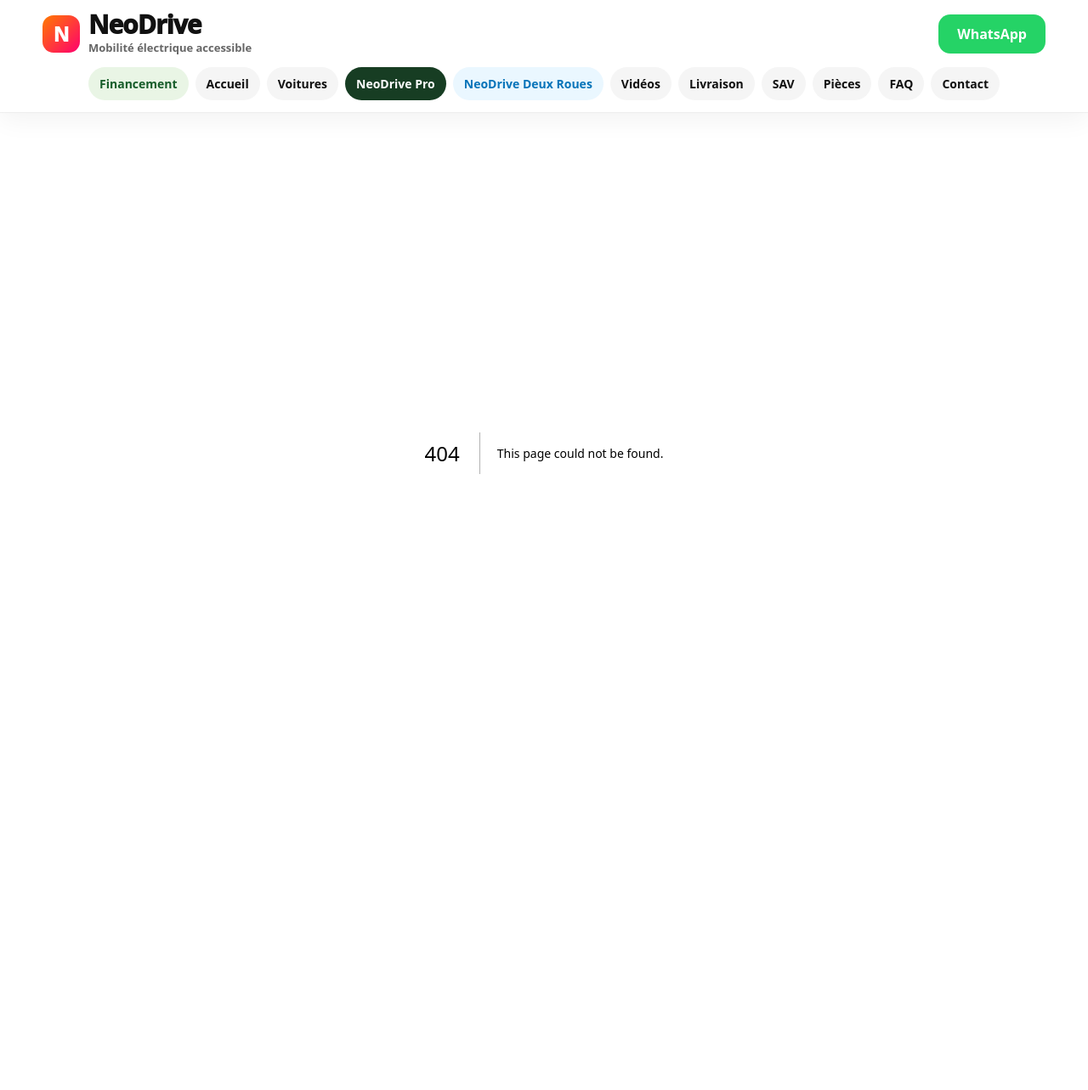
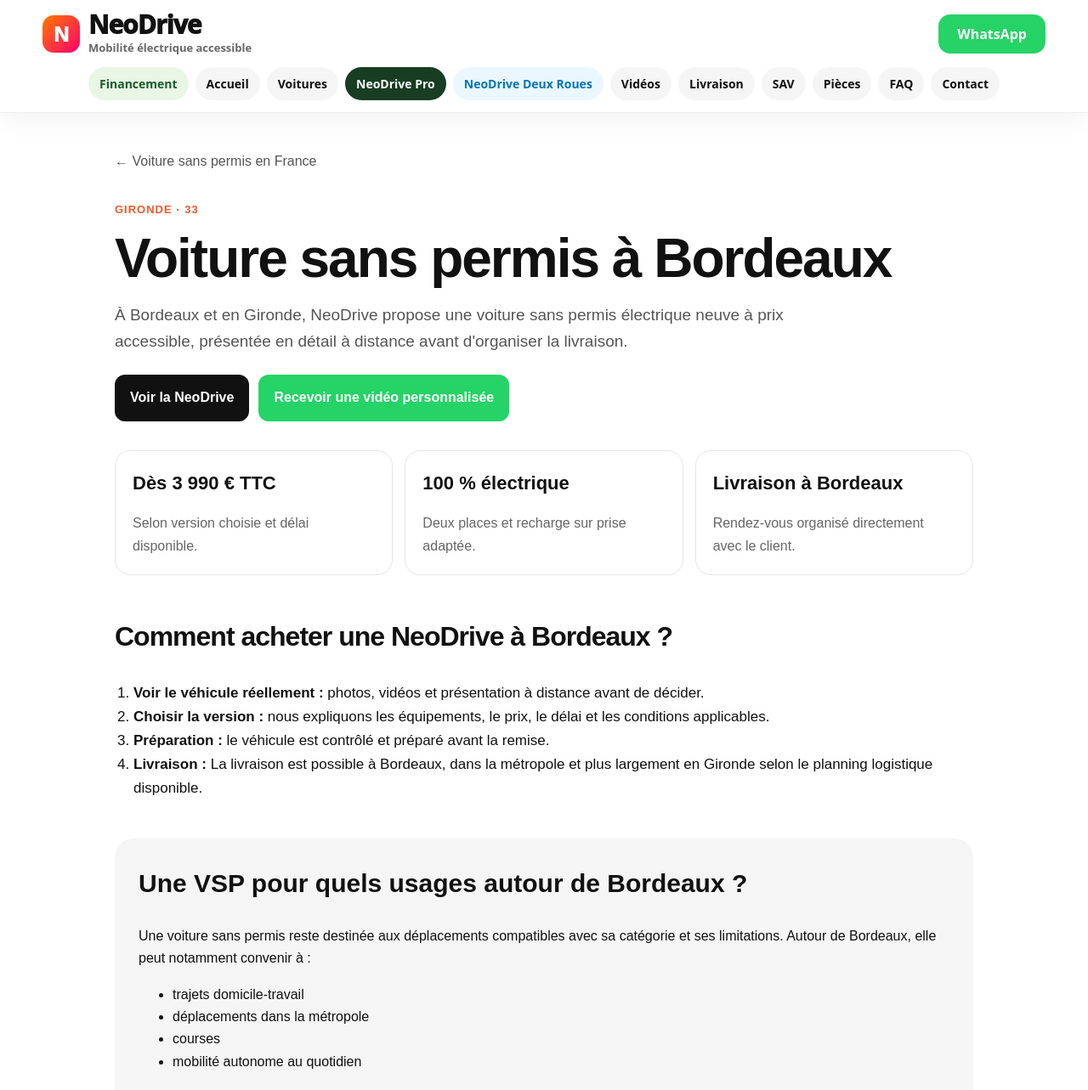
Before and after one commit to khelifamansour/neodrive-site, a Next.js app: page /voiture-sans-permis/bordeaux in a window 1280 px wide. Before the commit this address had no page. Shown: the top 1283 px of the page at 85% size. Before the commit the page ends 933 px from the top, so only its background shows below. Built offline with nearby package versions, Linux system fonts and the light colour scheme.

Commit message:
SEO: add useful localized city pages

```diff
--- /dev/null
+++ b/app/voiture-sans-permis/[ville]/page.tsx
@@ -0,0 +1,126 @@
+import { notFound } from "next/navigation";
+import type { Metadata } from "next";
+import { getSeoCity, seoCities } from "../../../lib/seo-cities";
+
+export function generateStaticParams() {
+  return seoCities.map((city) => ({ ville: city.slug }));
+}
+
+export async function generateMetadata({ params }: { params: Promise<{ ville: string }> }): Promise<Metadata> {
+  const { ville } = await params;
+  const city = getSeoCity(ville);
+  if (!city) return {};
+  return {
+    title: `Voiture sans permis ${city.city} (${city.departmentCode}) | NeoDrive`,
+    description: `Voiture sans permis électrique à ${city.city} : NeoDrive dès 3 990 € TTC selon version, photos et vidéos réelles, livraison à ${city.city} et en ${city.department}.`,
+    alternates: { canonical: `https://www.easydrive-auto.fr/voiture-sans-permis/${city.slug}` },
+  };
+}
+
+export default async function CityPage({ params }: { params: Promise<{ ville: string }> }) {
+  const { ville } = await params;
+  const city = getSeoCity(ville);
+  if (!city) notFound();
+
+  const schema = {
+    "@context": "https://schema.org",
+    "@type": "Service",
+    name: `Vente et livraison de voiture sans permis à ${city.city}`,
+    serviceType: "Vente et livraison de voiture sans permis électrique",
+    provider: {
+      "@type": "Organization",
+      name: "NeoDrive",
+      url: "https://www.easydrive-auto.fr",
+      address: {
+        "@type": "PostalAddress",
+        streetAddress: "31 rue Jean Nougaro",
+        postalCode: "31600",
+        addressLocality: "Muret",
+        addressCountry: "FR",
+      },
+    },
+    areaServed: {
+      "@type": "AdministrativeArea",
+      name: `${city.city}, ${city.department}, ${city.region}`,
+    },
+    url: `https://www.easydrive-auto.fr/voiture-sans-permis/${city.slug}`,
+  };
+
+  const otherCities = seoCities.filter((c) => c.slug !== city.slug).slice(0, 5);
+
+  return (
+    <main style={{maxWidth:1050,margin:"0 auto",padding:"44px 20px 78px",fontFamily:"Arial,sans-serif",lineHeight:1.65,color:"#111"}}>
+      <script type="application/ld+json" dangerouslySetInnerHTML={{__html:JSON.stringify(schema).replace(/</g,"\\u003c")}} />
+      <a href="/voiture-sans-permis" style={{color:"#555",textDecoration:"none"}}>← Voiture sans permis en France</a>
+
+      <section style={{padding:"30px 0 34px"}}>
+        <span style={{fontWeight:900,color:"#ef5b2a",fontSize:13,letterSpacing:1}}>{city.department.toUpperCase()} · {city.departmentCode}</span>
+        <h1 style={{fontSize:"clamp(38px,6vw,64px)",lineHeight:1,letterSpacing:-2,margin:"12px 0 18px"}}>Voiture sans permis à {city.city}</h1>
+        <p style={{fontSize:19,color:"#555",maxWidth:850}}>{city.intro}</p>
+        <div style={{display:"flex",gap:11,flexWrap:"wrap",marginTop:24}}>
+          <a href="/produit" style={{background:"#111",color:"#fff",padding:"14px 18px",borderRadius:12,textDecoration:"none",fontWeight:900}}>Voir la NeoDrive</a>
+          <a href="https://wa.me/33628261446" style={{background:"#25d366",color:"#fff",padding:"14px 18px",borderRadius:12,textDecoration:"none",fontWeight:900}}>Recevoir une vidéo personnalisée</a>
+        </div>
+      </section>
+
+      <section style={{display:"grid",gridTemplateColumns:"repeat(auto-fit,minmax(210px,1fr))",gap:14,marginBottom:46}}>
+        <div style={{padding:20,borderRadius:18,border:"1px solid #e6e6e6"}}><strong style={{fontSize:22}}>Dès 3 990 € TTC</strong><p style={{color:"#666",marginBottom:0}}>Selon version choisie et délai disponible.</p></div>
+        <div style={{padding:20,borderRadius:18,border:"1px solid #e6e6e6"}}><strong style={{fontSize:22}}>100 % électrique</strong><p style={{color:"#666",marginBottom:0}}>Deux places et recharge sur prise adaptée.</p></div>
+        <div style={{padding:20,borderRadius:18,border:"1px solid #e6e6e6"}}><strong style={{fontSize:22}}>Livraison à {city.city}</strong><p style={{color:"#666",marginBottom:0}}>Rendez-vous organisé directement avec le client.</p></div>
+      </section>
+
+      <section style={{marginBottom:44}}>
+        <h2 style={{fontSize:32,letterSpacing:-1}}>Comment acheter une NeoDrive à {city.city} ?</h2>
+        <ol style={{paddingLeft:22,fontSize:17}}>
+          <li><strong>Voir le véhicule réellement :</strong> photos, vidéos et présentation à distance avant de décider.</li>
+          <li><strong>Choisir la version :</strong> nous expliquons les équipements, le prix, le délai et les conditions applicables.</li>
+          <li><strong>Préparation :</strong> le véhicule est contrôlé et préparé avant la remise.</li>
+          <li><strong>Livraison :</strong> {city.delivery}</li>
+        </ol>
+      </section>
+
+      <section style={{padding:28,borderRadius:22,background:"#f5f5f5",marginBottom:44}}>
+        <h2 style={{fontSize:30,marginTop:0}}>Une VSP pour quels usages autour de {city.city} ?</h2>
+        <p>Une voiture sans permis reste destinée aux déplacements compatibles avec sa catégorie et ses limitations. Autour de {city.city}, elle peut notamment convenir à :</p>
+        <ul>
+          {city.useCases.map((use) => <li key={use}>{use}</li>)}
+        </ul>
+        <p style={{marginBottom:0}}><strong>Zones régulièrement demandées :</strong> {city.nearby.join(", ")} et plus largement {city.department}.</p>
+      </section>
+
+      <section style={{marginBottom:46}}>
+        <h2 style={{fontSize:32,letterSpacing:-1}}>Comparer avant d'acheter</h2>
+        <p style={{color:"#555"}}>Pour une recherche comme « voiture sans permis {city.city} », le plus utile est de comparer le coût total, l'état du véhicule, la batterie, le SAV, les pièces et la livraison — pas seulement la proximité d'une concession.</p>
+        <div style={{display:"grid",gridTemplateColumns:"repeat(auto-fit,minmax(220px,1fr))",gap:12}}>
+          {[
+            ["Voiture sans permis d'occasion","/voiture-sans-permis-occasion"],
+            ["Prix d'une voiture sans permis","/prix-voiture-sans-permis"],
+            ["Citroën Ami ou NeoDrive","/citroen-ami-ou-neodrive"],
+            ["Fiat Topolino ou NeoDrive","/fiat-topolino-ou-neodrive"],
+          ].map(([label,url]) => <a key={url} href={url} style={{padding:16,border:"1px solid #ddd",borderRadius:14,textDecoration:"none",color:"#111",fontWeight:850}}>{label} →</a>)}
+        </div>
+      </section>
+
+      <section style={{marginBottom:44}}>
+        <h2 style={{fontSize:32,letterSpacing:-1}}>Questions fréquentes à {city.city}</h2>
+        <h3>NeoDrive a-t-elle une concession à {city.city} ?</h3>
+        <p>{city.slug === "toulouse" ? "NeoDrive est basée à Muret, près de Toulouse. Une présentation peut être organisée sur rendez-vous selon les disponibilités." : `Nous ne prétendons pas avoir une concession NeoDrive à ${city.city}. L'achat peut être préparé à distance et la voiture livrée à l'adresse convenue.`}</p>
+        <h3>Peut-on voir la voiture avant la livraison ?</h3>
+        <p>Oui. Nous pouvons envoyer des photos et vidéos réelles, organiser une présentation vidéo et répondre aux questions techniques avant la décision.</p>
+        <h3>La livraison est-elle possible autour de {city.city} ?</h3>
+        <p>Oui, la livraison est proposée en France et peut être organisée à {city.city}, dans les communes proches et plus largement en {city.department}, selon le planning et les conditions de livraison.</p>
+      </section>
+
+      <section style={{padding:28,borderRadius:22,background:"#111",color:"#fff"}}>
+        <h2 style={{marginTop:0,fontSize:30}}>Vous êtes à {city.city} ?</h2>
+        <p>Demandez les photos, une vidéo réelle du véhicule et les disponibilités actuelles avant de vous déplacer.</p>
+        <a href="https://wa.me/33628261446" style={{display:"inline-block",background:"#25d366",color:"#fff",padding:"13px 17px",borderRadius:12,textDecoration:"none",fontWeight:900}}>Contacter NeoDrive sur WhatsApp</a>
+      </section>
+
+      <nav style={{marginTop:38,borderTop:"1px solid #e5e5e5",paddingTop:24}}>
+        <strong>Autres villes :</strong>{" "}
+        {otherCities.map((c, index) => <span key={c.slug}>{index > 0 ? " · " : ""}<a href={`/voiture-sans-permis/${c.slug}`}>{c.city}</a></span>)}
+      </nav>
+    </main>
+  );
+}
```
